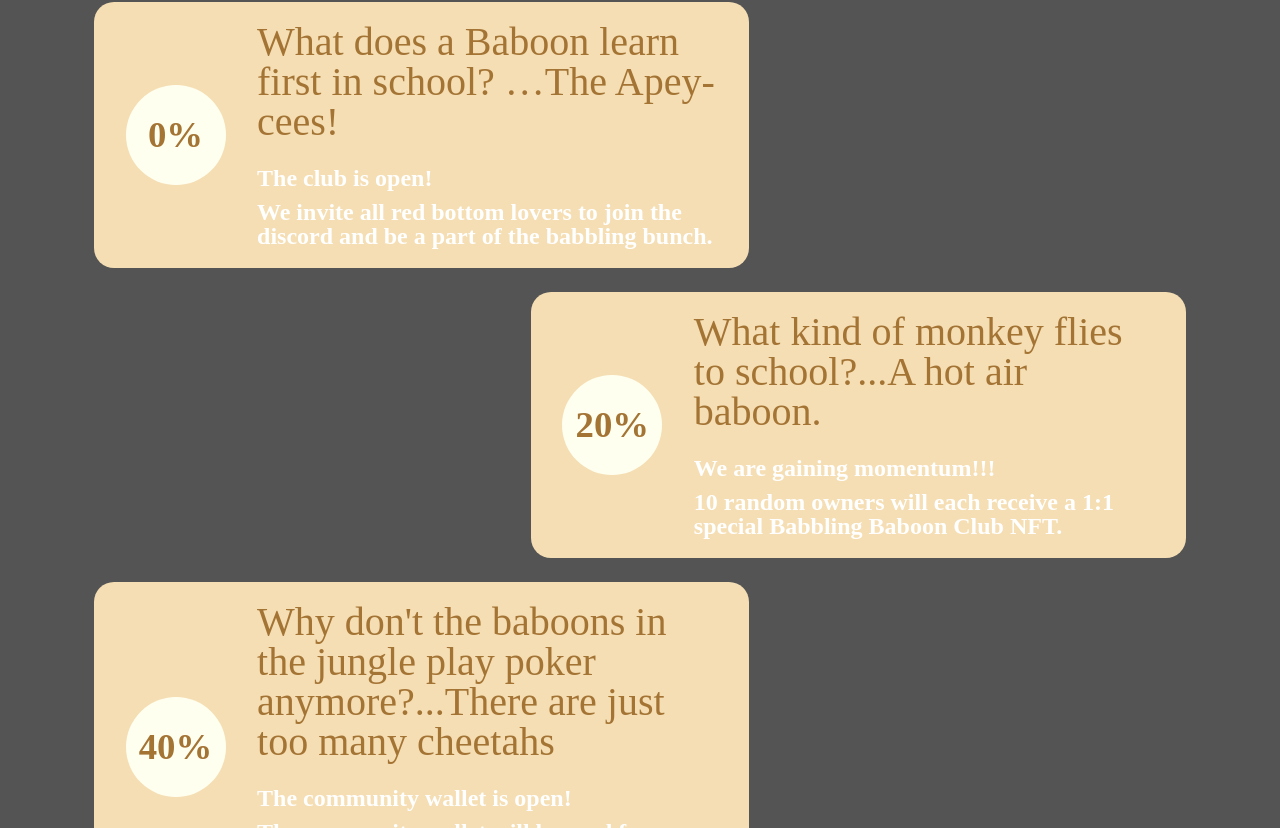
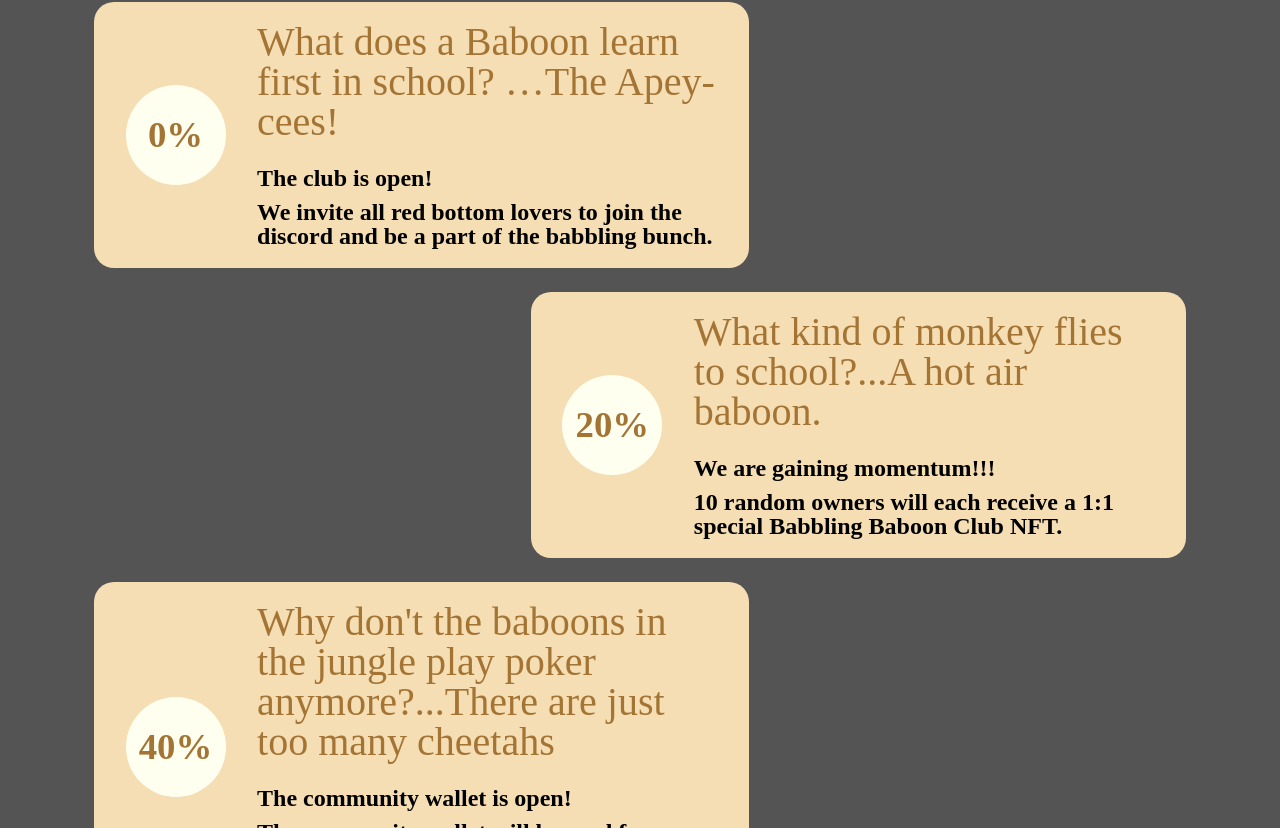
Before and after one commit to nhanlnt-96/baboon-landing-page, a React (Create React App) app: page / in a window 1280 px wide. Shown: the part 2712-3540 px from the top of the page. Built offline with nearby package versions, Linux system fonts and the light colour scheme; a web font is replaced by a local one.

Commit message:
[master]: Change color reploy of roadmap component

```diff
--- a/src/components/roadmap/RoadmapComp.scss
+++ b/src/components/roadmap/RoadmapComp.scss
@@ -77,7 +77,7 @@
           margin-top: 24px;
 
           .answer {
-            color: #ffffff;
+            color: #000000;
             font-family: 'Inika', serif;
             font-weight: bold;
             font-size: 1.5rem;
```
